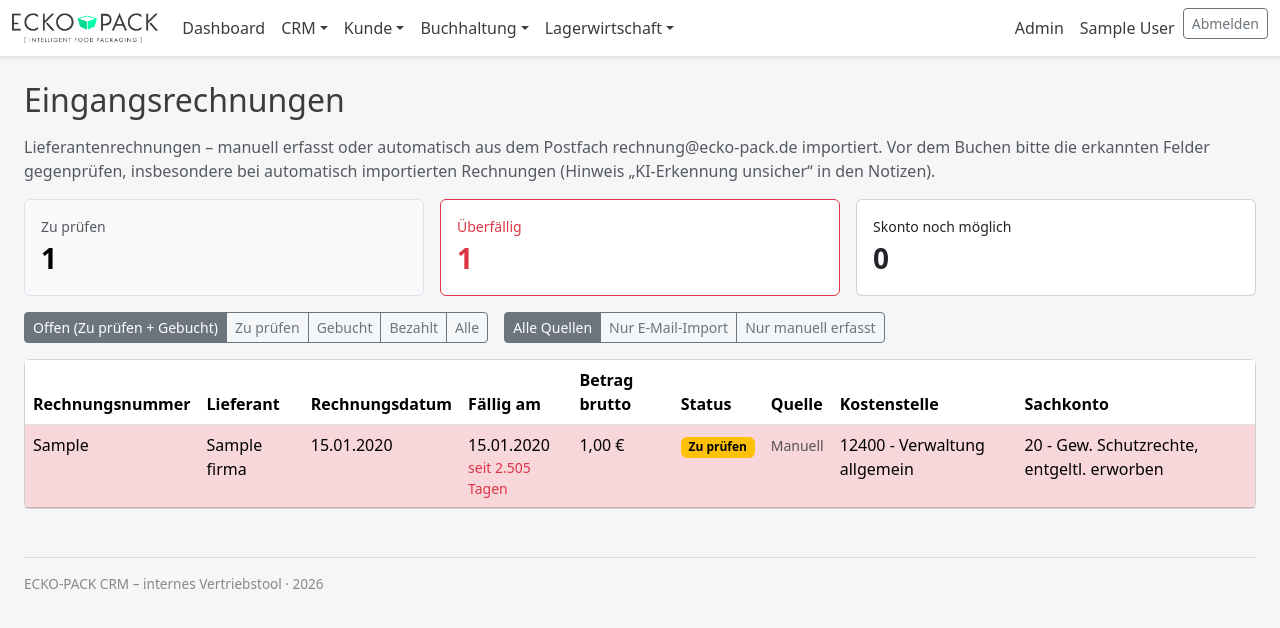
After one commit to eckopack/crm, a Django app: page /eingangsrechnungen/ in a window 1280 px wide. The commit adds this page. Shown: the top 628 px of the page. Run offline with Django 5.2, Linux system fonts and the light colour scheme; a user stored in the database is signed in; tables that the repository leaves empty hold one stand-in row (values such as "Sample post"); parts of the project's set-up code (start-up, migrations or seed data) failed here and were passed over.

Commit message:
Eingangsrechnungen: eigene Buchhaltungsmaske statt nur Admin
Bisher gab es fuer Eingangsrechnungen nur den Django-Admin, der im eigenen
Docstring schon als Uebergangsloesung markiert war ("solange es keine eigene
Oberflaeche gibt"). Auf Wunsch von Björn (24.11.2026) jetzt eine eigene
Maske im CRM: Liste mit Filtern (Status, Quelle manuell/E-Mail-Import),
Kennzahlen (zu pruefen/ueberfaellig/Skonto noch moeglich), und ein
Bearbeiten-Formular mit zwei Aktionen - "Speichern" (Korrektur ohne
Status-Aenderung) und "Buchen und abschliessen" (verlangt ein gesetztes
Sachkonto, setzt status=gebucht sowie geprueft_von/geprueft_am - beide
Felder gab es im Modell schon seit 19.11.2026, wurden aber nirgends befuellt).

Feldauswahl und -reihenfolge im Formular orientieren sich am tatsaechlichen
Business-Central-Ablauf, den Eileen Paetzel (Steuerberatung GUTOM/ECKO-PACK)
am 24.11.2026 per Screenshot geschickt hat - u.a. wird "einkaeufer" (Modell-
feld seit 19.11.2026, bisher in keinem Formular nutzbar) jetzt mit erfasst.
Ein Genehmigungsschritt nach Einkaeufer-Zuordnung, den ihr Ablauf zusaetzlich
zeigt, ist bewusst NICHT nachgebaut - eigener Workflow, mit Björn noch nicht
abgestimmt.

Kein Rechte-Modell fuer die neue Maske (Björns Entscheidung 24.11.2026): die
kuenftige Buchhaltungs-Mitarbeiterin bekommt denselben Zugriff wie jeder
andere Nicht-Produktions-Mitarbeiter, inkl. /admin/.

Kostenstelle 11600 ("Fremdleistung Beratung Gallenkamp GmbH") auf Wunsch von
Björn wieder entfernt ("meine Gallenkamp Beratung kannst du aus allem
herausnehmen, nur noch die GF Konten stehen lassen") - 11200/11300 bleiben.
Keine bestehende Eingangsrechnung nutzte 11600, keine Datenmigration noetig.

SACHKONTO_CHOICES unveraendert, aber jetzt gegen die Original-PDF (Kontenplan
Ecko-Pack 2026, von Eileen) geprueft: exakte Uebereinstimmung, inkl. des
dokumentierten Tippfehlers "Reifeisen" und der Auslassung von Konto 957.

Co-Authored-By: Claude Sonnet 5 <noreply@anthropic.com>
Claude-Session: https://claude.ai/code/session_017NuCzmsLBxysTxn98sm2vo

```diff
--- a/vertrieb/templates/vertrieb/base.html
+++ b/vertrieb/templates/vertrieb/base.html
@@ -119,6 +119,8 @@
                     <ul class="dropdown-menu">
                         <li><a class="dropdown-item" href="{% url 'vertrieb:rechnung_list' %}">Rechnungen</a></li>
                         <li><a class="dropdown-item" href="{% url 'vertrieb:offene_posten_list' %}">Offene Posten</a></li>
+                        <li><hr class="dropdown-divider"></li>
+                        <li><a class="dropdown-item" href="{% url 'vertrieb:eingangsrechnung_list' %}">Eingangsrechnungen</a></li>
                     </ul>
                 </li>
 
--- /dev/null
+++ b/vertrieb/templates/vertrieb/eingangsrechnung_list.html
@@ -0,0 +1,100 @@
+{% extends "vertrieb/base.html" %}
+{% block title %}Eingangsrechnungen – ECKO-PACK CRM{% endblock %}
+{% block content %}
+<h2 class="mb-3">Eingangsrechnungen</h2>
+<p class="text-muted">
+    Lieferantenrechnungen – manuell erfasst oder automatisch aus dem Postfach
+    rechnung@ecko-pack.de importiert. Vor dem Buchen bitte die erkannten Felder
+    gegenprüfen, insbesondere bei automatisch importierten Rechnungen (Hinweis
+    „KI-Erkennung unsicher“ in den Notizen).
+</p>
+
+<div class="row g-3 mb-3">
+    <div class="col-md-4">
+        <div class="card text-bg-light h-100 border">
+            <div class="card-body">
+                <div class="small text-muted">Zu prüfen</div>
+                <div class="fs-3 fw-bold">{{ anzahl_zu_pruefen }}</div>
+            </div>
+        </div>
+    </div>
+    <div class="col-md-4">
+        <div class="card h-100 {% if anzahl_ueberfaellig %}border-danger{% endif %}">
+            <div class="card-body">
+                <div class="small {% if anzahl_ueberfaellig %}text-danger{% endif %}">Überfällig</div>
+                <div class="fs-3 fw-bold {% if anzahl_ueberfaellig %}text-danger{% endif %}">{{ anzahl_ueberfaellig }}</div>
+            </div>
+        </div>
+    </div>
+    <div class="col-md-4">
+        <div class="card h-100 {% if anzahl_skonto_moeglich %}border-success{% endif %}">
+            <div class="card-body">
+                <div class="small {% if anzahl_skonto_moeglich %}text-success{% endif %}">Skonto noch möglich</div>
+                <div class="fs-3 fw-bold {% if anzahl_skonto_moeglich %}text-success{% endif %}">{{ anzahl_skonto_moeglich }}</div>
+            </div>
+        </div>
+    </div>
+</div>
+
+<div class="d-flex flex-wrap gap-3 mb-3">
+    <div class="btn-group btn-group-sm" role="group">
+        <a href="?status=offen&quelle={{ quelle_filter }}" class="btn btn-outline-secondary {% if status_filter == 'offen' %}active{% endif %}">Offen (Zu prüfen + Gebucht)</a>
+        <a href="?status=zu_pruefen&quelle={{ quelle_filter }}" class="btn btn-outline-secondary {% if status_filter == 'zu_pruefen' %}active{% endif %}">Zu prüfen</a>
+        <a href="?status=gebucht&quelle={{ quelle_filter }}" class="btn btn-outline-secondary {% if status_filter == 'gebucht' %}active{% endif %}">Gebucht</a>
+        <a href="?status=bezahlt&quelle={{ quelle_filter }}" class="btn btn-outline-secondary {% if status_filter == 'bezahlt' %}active{% endif %}">Bezahlt</a>
+        <a href="?status=alle&quelle={{ quelle_filter }}" class="btn btn-outline-secondary {% if status_filter == 'alle' %}active{% endif %}">Alle</a>
+    </div>
+    <div class="btn-group btn-group-sm" role="group">
+        <a href="?status={{ status_filter }}&quelle=" class="btn btn-outline-secondary {% if not quelle_filter %}active{% endif %}">Alle Quellen</a>
+        <a href="?status={{ status_filter }}&quelle=email_import" class="btn btn-outline-secondary {% if quelle_filter == 'email_import' %}active{% endif %}">Nur E-Mail-Import</a>
+        <a href="?status={{ status_filter }}&quelle=manuell" class="btn btn-outline-secondary {% if quelle_filter == 'manuell' %}active{% endif %}">Nur manuell erfasst</a>
+    </div>
+</div>
+
+<div class="card">
+    <table class="table table-hover mb-0">
+        <thead>
+        <tr>
+            <th>Rechnungsnummer</th>
+            <th>Lieferant</th>
+            <th>Rechnungsdatum</th>
+            <th>Fällig am</th>
+            <th>Betrag brutto</th>
+            <th>Status</th>
+            <th>Quelle</th>
+            <th>Kostenstelle</th>
+            <th>Sachkonto</th>
+        </tr>
+        </thead>
+        <tbody>
+        {% for e in eingangsrechnungen %}
+        <tr onclick="window.location='{{ e.get_absolute_url }}'" style="cursor:pointer;"{% if e.ist_ueberfaellig %} class="table-danger"{% endif %}>
+            <td>{{ e.rechnungsnummer }}{% if e.typ == "gutschrift" %} <span class="badge text-bg-secondary">Gutschrift</span>{% endif %}</td>
+            <td>{{ e.lieferant.name }}</td>
+            <td>{{ e.rechnungsdatum|date:"d.m.Y" }}</td>
+            <td>
+                {% if e.faelligkeitsdatum %}{{ e.faelligkeitsdatum|date:"d.m.Y" }}{% else %}<span class="text-muted">–</span>{% endif %}
+                {% if e.ist_ueberfaellig %}<div class="small text-danger">seit {{ e.tage_ueberfaellig }} Tag{{ e.tage_ueberfaellig|pluralize:",en" }}</div>{% endif %}
+                {% if e.status == "zu_pruefen" and e.skonto_prozent and e.skonto_noch_moeglich %}<div class="small text-success">Skonto bis {{ e.skonto_frist|date:"d.m.Y" }}</div>{% endif %}
+            </td>
+            <td>{{ e.betrag_brutto|floatformat:2 }} €</td>
+            <td>
+                {% if e.status == "zu_pruefen" %}<span class="badge text-bg-warning">Zu prüfen</span>
+                {% elif e.status == "gebucht" %}<span class="badge text-bg-info">Gebucht</span>
+                {% elif e.status == "bezahlt" %}<span class="badge text-bg-success">Bezahlt</span>
+                {% else %}<span class="badge text-bg-secondary">Storniert</span>{% endif %}
+            </td>
+            <td>
+                {% if e.quelle == "email_import" %}<span class="badge text-bg-light border">E-Mail-Import</span>
+                {% else %}<span class="text-muted small">Manuell</span>{% endif %}
+            </td>
+            <td>{{ e.get_kostenstelle_display|default:"–" }}</td>
+            <td>{{ e.get_sachkonto_display|default:"–" }}</td>
+        </tr>
+        {% empty %}
+        <tr><td colspan="9" class="text-muted text-center py-3">Keine Eingangsrechnungen für diese Filter.</td></tr>
+        {% endfor %}
+        </tbody>
+    </table>
+</div>
+{% endblock %}
--- a/vertrieb/urls.py
+++ b/vertrieb/urls.py
@@ -107,6 +107,12 @@ urlpatterns = [
 
     path("offene-posten/", views.offene_posten_liste, name="offene_posten_list"),
 
+    path("eingangsrechnungen/", views.eingangsrechnung_list, name="eingangsrechnung_list"),
+    path(
+        "eingangsrechnungen/<int:pk>/bearbeiten/", views.eingangsrechnung_bearbeiten,
+        name="eingangsrechnung_bearbeiten",
+    ),
+
     path("emails/", views.EmailVersandListView.as_view(), name="email_versand_list"),
     path("nachfass/", views.MusterboxNachfassStatusListView.as_view(), name="musterbox_nachfass_list"),
 
--- a/vertrieb/views.py
+++ b/vertrieb/views.py
@@ -25,7 +25,7 @@ from .forms import (
     AktivitaetForm, AngebotAblehnenForm, AngebotForm, AngebotPositionFormSet, ArtikelForm,
     AuftragForm, AuftragPositionFormSet, AuftragStornierenForm,
     BestandsuebersichtFilterForm,
-    BonusstaffelFormSet, DealForm, FirmaForm, KontaktForm,
+    BonusstaffelFormSet, DealForm, EingangsrechnungBearbeitenForm, FirmaForm, KontaktForm,
     PackscheinForm, PackscheinPositionFormSet, PackscheinVersandForm,
     LieferscheinForm, LieferscheinPositionFormSet, LieferscheinVersandForm,
     ProduktionsberichtAblehnenForm, ProduktionsberichtForm, ProduktionsbuchungForm,
@@ -2039,6 +2039,99 @@ def offene_posten_liste(request):
 
 
 # ---------------------------------------------------------------------------
+# Eingangsrechnungen (Buchhaltungsmaske)
+# ---------------------------------------------------------------------------
+
+@login_required
+def eingangsrechnung_list(request):
+    """Buchhaltungsmaske fuer Eingangsrechnungen (24.11.2026, auf Wunsch von Björn, direkt
+    im Anschluss an den automatischen E-Mail-Import ueber rechnung@ecko-pack.de - siehe
+    graph_eingangsrechnungen.py). Vorher gab es dafuer nur den Django-Admin (siehe
+    EingangsrechnungAdmin-Docstring in admin.py, der genau das als Uebergangsloesung
+    benannt hatte). Zugriff bewusst OHNE eigene Rechteeinschraenkung - Björns Entscheidung
+    (24.11.2026): die kuenftige Buchhaltungs-Mitarbeiterin bekommt denselben Zugriffsumfang
+    wie jeder andere Nicht-Produktions-Mitarbeiter (inkl. /admin/, siehe base.html-Nav),
+    nur die Gruppe "Produktion" bleibt ueber ProduktionszugriffMiddleware eingeschraenkt.
+
+    Standardmaessig nur "Zu pruefen"/"Gebucht" (die aktive Arbeitsliste) - Bezahlt/
+    Storniert nur ueber den Status-Filter, damit die Liste nicht mit erledigten Vorgaengen
+    zuwaechst. Quelle-Filter("email_import") beantwortet Björns konkrete Frage ("welche
+    eingespielten Rechnungen sind ueber unser Postfach reingekommen")."""
+    eingangsrechnungen = Eingangsrechnung.objects.select_related("lieferant").all()
+
+    status_filter = request.GET.get("status", "offen")
+    if status_filter == "offen":
+        eingangsrechnungen = eingangsrechnungen.filter(status__in=["zu_pruefen", "gebucht"])
+    elif status_filter in ("zu_pruefen", "gebucht", "bezahlt", "storniert"):
+        eingangsrechnungen = eingangsrechnungen.filter(status=status_filter)
+    # status_filter == "alle": keine Einschraenkung.
+
+    quelle_filter = request.GET.get("quelle", "")
+    if quelle_filter in ("manuell", "email_import"):
+        eingangsrechnungen = eingangsrechnungen.filter(quelle=quelle_filter)
+
+    eingangsrechnungen = list(eingangsrechnungen)
+    anzahl_zu_pruefen = len([e for e in eingangsrechnungen if e.status == "zu_pruefen"])
+    anzahl_ueberfaellig = len([e for e in eingangsrechnungen if e.ist_ueberfaellig])
+    anzahl_skonto_moeglich = len([
+        e for e in eingangsrechnungen
+        if e.status == "zu_pruefen" and e.skonto_prozent and e.skonto_noch_moeglich
+    ])
+
+    return render(request, "vertrieb/eingangsrechnung_list.html", {
+        "eingangsrechnungen": eingangsrechnungen,
+        "status_filter": status_filter,
+        "quelle_filter": quelle_filter,
+        "anzahl_zu_pruefen": anzahl_zu_pruefen,
+        "anzahl_ueberfaellig": anzahl_ueberfaellig,
+        "anzahl_skonto_moeglich": anzahl_skonto_moeglich,
+    })
+
+
+@login_required
+def eingangsrechnung_bearbeiten(request, pk):
+    """Kontieren/Pruefen einer einzelnen Eingangsrechnung (24.11.2026, siehe
+    eingangsrechnung_list oben). Zwei Submit-Buttons im selben Formular, per
+    request.POST["aktion"] unterschieden:
+    - "speichern": sichert Korrekturen, OHNE den Status zu aendern - fuer den Fall, dass
+      die Pruefung nicht in einem Rutsch fertig wird (z. B. Rueckfrage beim Lieferanten).
+    - "buchen": wie "speichern", verlangt zusaetzlich ein gesetztes Sachkonto (OHNE das
+      ergibt eine Buchung schlicht keinen Sinn) und setzt dann status="gebucht" sowie
+      geprueft_von/geprueft_am (beide Felder gab es im Modell schon seit 19.11.2026,
+      wurden aber bisher nirgends befuellt - siehe models.py).
+    Kostenstelle bleibt bewusst NICHT Pflicht zum Buchen - ECKO-PACK nutzt Kostenstellen
+    laut Eileen Paetzel aktuell gar nicht in DATEV (siehe KOSTENSTELLE_CHOICES-Kommentar
+    in models.py), das waere also eine Huerde ohne fachlichen Gegenwert, solange das nicht
+    mit ihr geklaert ist."""
+    eingangsrechnung = get_object_or_404(Eingangsrechnung, pk=pk)
+
+    if request.method == "POST":
+        form = EingangsrechnungBearbeitenForm(request.POST, instance=eingangsrechnung)
+        aktion = request.POST.get("aktion")
+        if form.is_valid():
+            if aktion == "buchen" and not form.cleaned_data.get("sachkonto"):
+                form.add_error("sachkonto", "Zum Buchen muss ein Sachkonto ausgewählt sein.")
+            else:
+                beleg = form.save(commit=False)
+                if aktion == "buchen":
+                    beleg.status = "gebucht"
+                    beleg.geprueft_von = request.user
+                    beleg.geprueft_am = timezone.now()
+                beleg.save()
+                messages.success(
+                    request,
+                    f"Eingangsrechnung {beleg.rechnungsnummer} "
+                    + ("gebucht." if aktion == "buchen" else "gespeichert."),
+                )
+                return redirect("vertrieb:eingangsrechnung_list")
+    else:
+        form = EingangsrechnungBearbeitenForm(instance=eingangsrechnung)
+    return render(request, "vertrieb/eingangsrechnung_form.html", {
+        "form": form, "eingangsrechnung": eingangsrechnung,
+    })
+
+
+# ---------------------------------------------------------------------------
 # Email-Übersicht
 # ---------------------------------------------------------------------------
 
```
Also changed, not shown: vertrieb/forms.py (+47 -1 lines), vertrieb/models.py (+9 -1 lines), vertrieb/templates/vertrieb/eingangsrechnung_form.html (added, +31 -0 lines).
